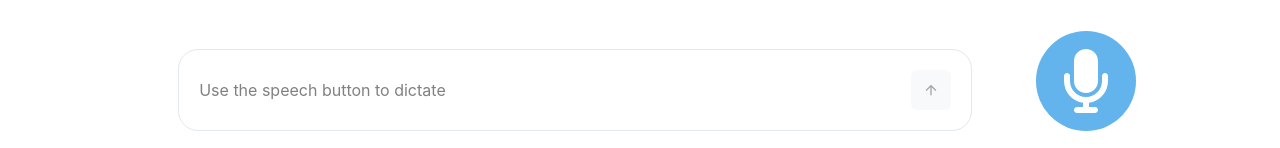
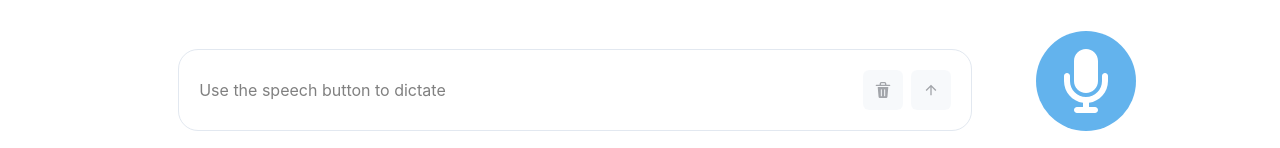
Before and after one commit to elliotdauber/propellor, a React (Create React App) app in the folder propellor/: page / in a window 1280 px wide. Shown: the part 649-797 px from the top of the page. Built offline with nearby package versions, Linux system fonts and the light colour scheme.

Commit message:
update readme and comments

```diff
--- a/propellor/src/App.js
+++ b/propellor/src/App.js
@@ -12,8 +12,8 @@ import { ArrowRightIcon, QuestionIcon } from '@chakra-ui/icons';
 import './App.css';
 
 function App() {
-  const sampleChats = [{isMine: true, text: "hey there whats up Elliot"}, {isMine: false, text: "just chillin"}]
-  const sampleRH = [{original: 'Elliot', new: 'Elliottt'}]
+  // const sampleChats = [{isMine: true, text: "hey there whats up Elliot"}, {isMine: false, text: "just chillin"}]
+  // const sampleRH = [{original: 'Elliot', new: 'Elliottt'}]
 
   // str containing the current text that is being dictated/edited
   const [messageText, setMessageText] = useState('');
@@ -44,10 +44,6 @@ function App() {
     to pass to the TextEditor component
   */
   const correctProperNouns = async (str) => {
-    // fetch('/api/replacements?str=' + str + "&context=" + JSON.stringify(replacementHistory))
-    //   .then(response => response.json())
-    //   .then(data => {
-    //     console.log(data);
       const response = await client.sendReplacementRequest(str, replacementHistory);
       console.log("RES", response);
       if (response == null) {
@@ -63,6 +59,10 @@ function App() {
         console.log(item);
         let guesses = item.guesses;
         const original = item.original;
+
+        if (guesses === null || guesses === undefined) {
+          guesses = [];
+        }
 
         // manually find best replacement from replacement_history
         let replacement_frequency = getReplacementFrequency(item.original, replacementHistory);
@@ -123,6 +123,14 @@ function App() {
   }
 
   /*
+   Clears the message from the text editor
+  */
+  const clearMessage = () => {
+    setMessageText('')
+    setColoring([])
+  }
+
+  /*
     When a replacement option is selected, adds to the replacement
     history and updates the text and coloring data
    */
@@ -141,7 +149,7 @@ function App() {
     When there is an update in the transcription, update the text in the editor
    */
   const onTranscriptUpdate = (transcript) => {
-    setMessageText(transcript);
+    setMessageText(messageText + " " + transcript);
   }
 
   /*
@@ -149,8 +157,10 @@ function App() {
    */
   const onTranscriptFinish = (transcript) => {
     setTranscribing(false);
-    setMessageText(transcript);
-    correctProperNouns(transcript);
+    const fullMessage = messageText + " " + transcript;
+    setMessageText(fullMessage);
+    setColoring([])
+    correctProperNouns(fullMessage);
   }
 
   return (
@@ -208,6 +218,7 @@ function App() {
               onReplacementSelect={onReplacementOptionSelect}
               transcribing={transcribing}
               onSubmitClicked={(message) => submitMessage(message)}
+              onClearClicked={clearMessage}
             />
             <Dictaphone className="dictaphone"
               onTranscriptionStart={() => setTranscribing(true)}
--- a/propellor/src/Dictaphone.js
+++ b/propellor/src/Dictaphone.js
@@ -25,12 +25,19 @@ const Dictaphone = ({ onTranscriptionStart, onTranscriptionEnd, onTranscriptUpda
       }
     }
 
+    /*
+      Registers callbacks for the recognition and starts it
+    */
     const stopRecognition = () => {
       if (recognition === null) return;
       setIsTranscribing(false);
       recognition.stop();
+      recognition = null;
     }
 
+    /*
+      Registers callbacks for the recognition and starts it
+    */
     const startRecognition = () => {
       if (recognition !== null) return;
       transcription = "";
@@ -39,11 +46,11 @@ const Dictaphone = ({ onTranscriptionStart, onTranscriptionEnd, onTranscriptUpda
 
       recognition = new window.webkitSpeechRecognition();
       recognition.lang = 'en-US';
-      recognition.interimResults = true; // Enable interim results
+      recognition.interimResults = true;
 
       // set up callbacks for STT model
       recognition.onstart = () => {
-        // setIsTranscribing(true);
+        console.log("transcription started");
       };
 
       recognition.onresult = (event) => {
@@ -66,7 +73,7 @@ const Dictaphone = ({ onTranscriptionStart, onTranscriptionEnd, onTranscriptUpda
       recognition.onaudioend = () => {
           timeoutId = setTimeout(() => {
               recognition.stop(); // Stop recognition after a period of silence
-          }, 5000);
+          }, 15000);
       };
 
       // start the listening/recognition
--- a/propellor/src/TextEditor.js
+++ b/propellor/src/TextEditor.js
@@ -1,21 +1,27 @@
-import React, { useState } from 'react';
+import React, { useState, useEffect } from 'react';
 import ReplacementOptions from './ReplacementOptions';
 import { Box, HStack, Stack, IconButton, Text } from '@chakra-ui/react';
-import { ArrowUpIcon } from '@chakra-ui/icons';
+import { ArrowUpIcon, DeleteIcon } from '@chakra-ui/icons';
 
 /**
  * Component for the "TextEditor" at the bottom of the Propellor screen
  * This is not a normal text editor in that the only way to edit it is
  * to choose replacements for words that are highlighted
  */
-const TextEditor = ({ text, colorWords, transcribing, onReplacementSelect, onSubmitClicked }) => {
-    // console.log("RESET, TSB", transcribing)
-
+const TextEditor = ({ text, colorWords, transcribing, onReplacementSelect, onSubmitClicked, onClearClicked }) => {
     const [hoveredWord, setHoveredWord] = useState(null);
     const [clickedWord, setClickedWord] = useState(null);
-    const [replacementsVisible, setReplacementsVisible] = useState(clickedWord && !transcribing);
+    const [replacementsVisible, setReplacementsVisible] = useState(false);
     const [replacementOptions, setReplacementOptions] = useState([]);
     const [replacementsRevert, setReplacementsRevert] = useState(null);
+
+    useEffect(() => {
+      if (transcribing) {
+        setClickedWord(null);
+        setHoveredWord(null);
+        setReplacementsVisible(false);
+      }
+    }, [transcribing]);
 
      /*
       Given a string of text and data about which words in that text
@@ -90,6 +96,11 @@ const TextEditor = ({ text, colorWords, transcribing, onReplacementSelect, onSub
       onSubmitClicked(text)
     }
 
+    const handleClearClicked = () => {
+      setReplacementsVisible(false);
+      onClearClicked();
+    }
+
     /*
       For a word that is colored, returns its font weight
       A word will be bold if it is currently hovered over
@@ -109,7 +120,7 @@ const TextEditor = ({ text, colorWords, transcribing, onReplacementSelect, onSub
       <Stack width="80%" marginX="auto" spacing="4">
 
         {/* The replacements menu that is used to edit the text string */}
-        {replacementsVisible && (
+        {replacementsVisible && !transcribing && (
             <ReplacementOptions
               original={replacementsRevert}
               current={clickedWord.text}
@@ -120,7 +131,7 @@ const TextEditor = ({ text, colorWords, transcribing, onReplacementSelect, onSub
         {/* The box that holds the text that is being "edited" */}
         <Box borderWidth="1px" borderRadius="20px" padding="20px" width="100%">
           <HStack justifyContent="space-between">
-            {text === "" && <Text color="grey">Use the speech button to dictate</Text>}
+            {text === "" && <Text color="grey" cursor="default">Use the speech button to dictate</Text>}
             <span>
               {/* Each item in the split text gets its own span, and they are
               all laid out next to each other to look like one large text string */}
@@ -141,12 +152,21 @@ const TextEditor = ({ text, colorWords, transcribing, onReplacementSelect, onSub
               ))}
             </span>
 
+            <HStack spacing="2">
+              {/* The "clear" button clear the current transcription */}
+              <IconButton
+                icon={<DeleteIcon/>}
+                isDisabled={text === ""}
+                onClick={handleClearClicked}
+              />
+
               {/* The "submit" button to send the current message to the chat interface */}
               <IconButton
                 icon={<ArrowUpIcon/>}
                 isDisabled={text === ""}
                 onClick={() => handleSubmitClicked(text)}
               />
+            </HStack>
           </HStack>
         </Box>
       </Stack>
```
Also changed, not shown: 2 other files (tests, documents, lock files or other folders). Lines whose indentation alone changed are shown as unchanged.
